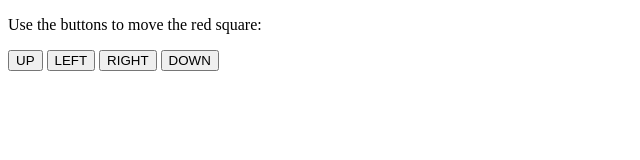
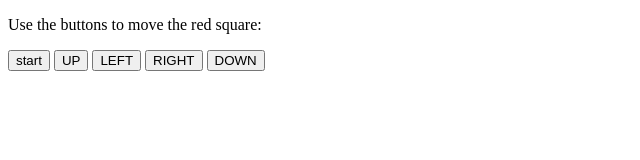
Before and after one commit to ln0091/goodbye, a plain HTML site: page index.html in a window 1280 px wide. Shown: the whole page, without its empty margins (0-640 px from the left). Drawn offline with Linux system fonts and the light colour scheme.

Commit message:
Update index.html

```diff
--- a/index.html
+++ b/index.html
@@ -3,7 +3,7 @@
 <body>
 
 <p>Use the buttons to move the red square:</p>
-
+<button onclick="startGame()">start</button>
 <button onclick="moveup()">UP</button>
 <button onclick="moveleft()">LEFT</button>
 <button onclick="moveright()">RIGHT</button>
```
